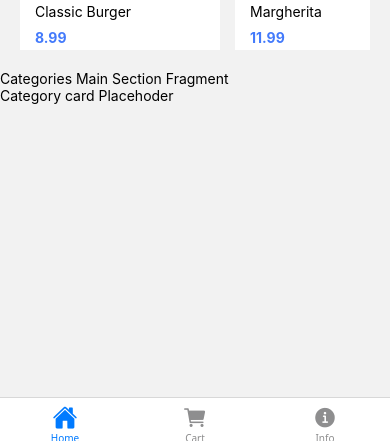
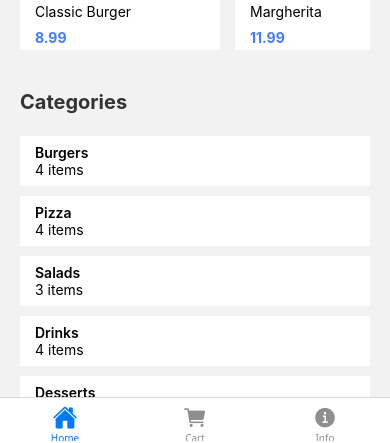
Before and after one commit to antonDinkov/restaurant-app-myversionRN, a React Native app: screen /Home in a window 390 px wide. Shown: the part 398-841 px from the top of the page. Built offline with nearby package versions, Linux system fonts and the light colour scheme.

Commit message:
categories section ready

```diff
--- /dev/null
+++ b/src/components/CategoryCard.jsx
@@ -0,0 +1,25 @@
+import { StyleSheet, Text, TouchableOpacity, View } from "react-native";
+
+export default function CategoryCard(props) {
+    return (
+        <TouchableOpacity>
+            <View style={styles.card}>
+                <Text style={styles.text}>{props.category.title}</Text>
+                <Text>{props.counts} items</Text>
+            </View>
+        </TouchableOpacity>
+
+    )
+}
+
+const styles = StyleSheet.create({
+    card: {
+        height: 50,
+        backgroundColor: 'white',
+        justifyContent: 'center',
+        padding: 15
+    },
+    text: {
+        fontWeight: 600,
+    }
+})
--- a/src/rootScreens/homeTab/screens/HomeScreen.jsx
+++ b/src/rootScreens/homeTab/screens/HomeScreen.jsx
@@ -1,7 +1,9 @@
 import { ScrollView, StyleSheet, Text, View } from "react-native";
 import { menuItems } from "../../../data/menuItems";
 import FoodCard from "../../../components/FoodCard";
-import { featuredItems } from "../../../utils/itemFilterFns";
+import { featuredItems, getItemsByCategory } from "../../../utils/itemFilterFns";
+import { categories } from "../../../data/categoriesData";
+import CategoryCard from "../../../components/CategoryCard";
 
 export default function HomeScreen(props) {
     const result = featuredItems(
@@ -33,11 +35,11 @@ export default function HomeScreen(props) {
                     }
                 </ScrollView>
             </View>
-            <View>
-                <Text>Categories Main Section Fragment</Text>
-                <View>
-                    <Text>Category card Placehoder</Text>
-                </View>
+            <View style={[styles.section,{gap: 10}]}>
+                <Text style={styles.sectionTitle}>Categories</Text>
+                {categories.map(category =>
+                    <CategoryCard key={category.id} category={category} counts={getItemsByCategory(category.id, menuItems).length} />
+                )}
             </View>
         </ScrollView>
 
--- a/src/utils/itemFilterFns.js
+++ b/src/utils/itemFilterFns.js
@@ -3,3 +3,5 @@ export const featuredItems = (array, idsArray) => {
         idsArray.includes(item.id)
     )
 };
+
+export const getItemsByCategory = (categoryId, menuArray) => menuArray.filter((item) => item.categoryId === categoryId);
```
